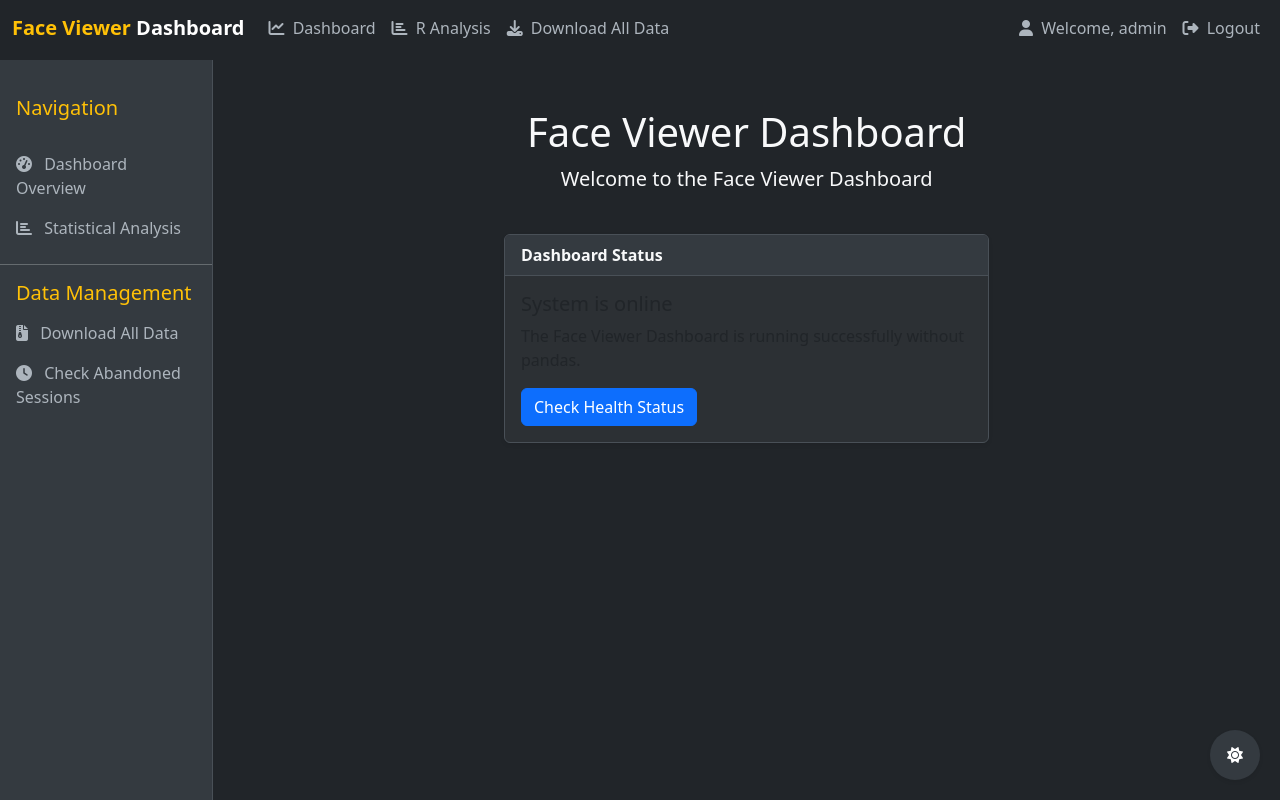
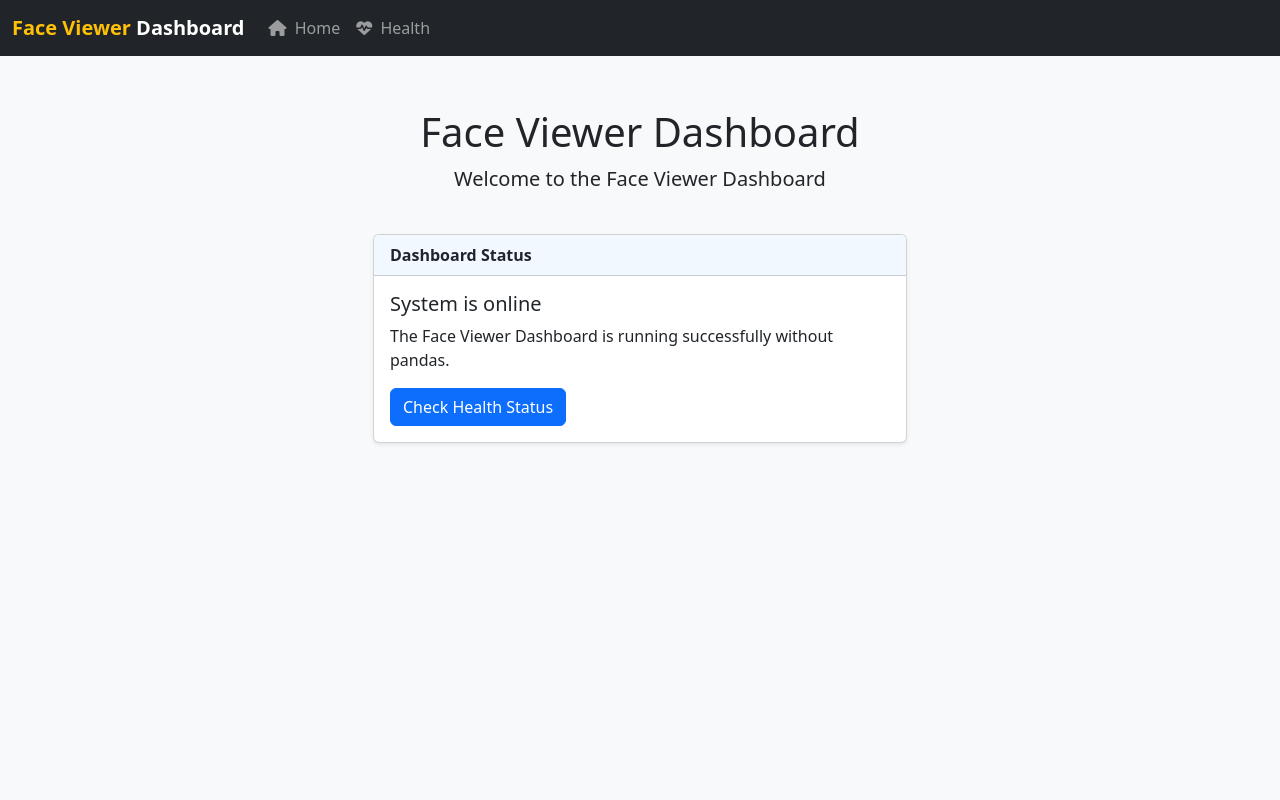
Before and after one commit to VibeZero2/face-viewer-dashboard, a Flask app: template templates/index.html in a window 1280 px wide. Run offline with Flask 3, Linux system fonts and the light colour scheme; the template is opened without the code that fills it, so the values that code supplies are empty; a user stored in the database is signed in; parts of the project's set-up code (start-up, migrations or seed data) failed here and were passed over; some libraries are stand-ins or nearby versions.

Commit message:
Add simplified base template and update index.html to fix template errors

```diff
--- /dev/null
+++ b/templates/base_simple.html
@@ -0,0 +1,73 @@
+<!DOCTYPE html>
+<html lang="en">
+<head>
+    <meta charset="UTF-8">
+    <meta name="viewport" content="width=device-width, initial-scale=1.0">
+    <title>{% block title %}Face Viewer Dashboard{% endblock %}</title>
+    <link href="https://cdn.jsdelivr.net/npm/bootstrap@5.3.0/dist/css/bootstrap.min.css" rel="stylesheet">
+    <link rel="stylesheet" href="https://cdnjs.cloudflare.com/ajax/libs/font-awesome/6.4.0/css/all.min.css">
+    <script src="https://cdn.jsdelivr.net/npm/bootstrap@5.3.0/dist/js/bootstrap.bundle.min.js"></script>
+    <style>
+        body {
+            padding-top: 60px;
+            padding-bottom: 40px;
+            background-color: #f8f9fa;
+        }
+        .navbar-brand {
+            font-weight: bold;
+        }
+        .accent-yellow {
+            color: #ffc107;
+        }
+        .card {
+            margin-bottom: 20px;
+            box-shadow: 0 0.125rem 0.25rem rgba(0, 0, 0, 0.075);
+        }
+        .card-header {
+            background-color: #f1f8ff;
+            font-weight: bold;
+        }
+    </style>
+    {% block head %}{% endblock %}
+</head>
+<body>
+    <nav class="navbar navbar-expand-lg navbar-dark bg-dark fixed-top">
+        <div class="container-fluid">
+            <a class="navbar-brand" href="/"><span class="accent-yellow">Face Viewer</span> Dashboard</a>
+            <button class="navbar-toggler" type="button" data-bs-toggle="collapse" data-bs-target="#navbarNav">
+                <span class="navbar-toggler-icon"></span>
+            </button>
+            <div class="collapse navbar-collapse" id="navbarNav">
+                <ul class="navbar-nav">
+                    <li class="nav-item">
+                        <a class="nav-link" href="/"><i class="fas fa-home me-1"></i> Home</a>
+                    </li>
+                    <li class="nav-item">
+                        <a class="nav-link" href="/health"><i class="fas fa-heartbeat me-1"></i> Health</a>
+                    </li>
+                </ul>
+            </div>
+        </div>
+    </nav>
+
+    <div class="container">
+        <main>
+            {% block content %}{% endblock %}
+        </main>
+    </div>
+
+    <script>
+        document.addEventListener('DOMContentLoaded', function() {
+            const currentPath = window.location.pathname;
+            const navLinks = document.querySelectorAll('.nav-link');
+
+            navLinks.forEach(link => {
+                if (link.getAttribute('href') === currentPath) {
+                    link.classList.add('active');
+                }
+            });
+        });
+    </script>
+    {% block scripts %}{% endblock %}
+</body>
+</html>
--- a/templates/index.html
+++ b/templates/index.html
@@ -1,4 +1,4 @@
-{% extends "base.html" %}
+{% extends "base_simple.html" %}
 
 {% block title %}{{ title }}{% endblock %}
 
```
